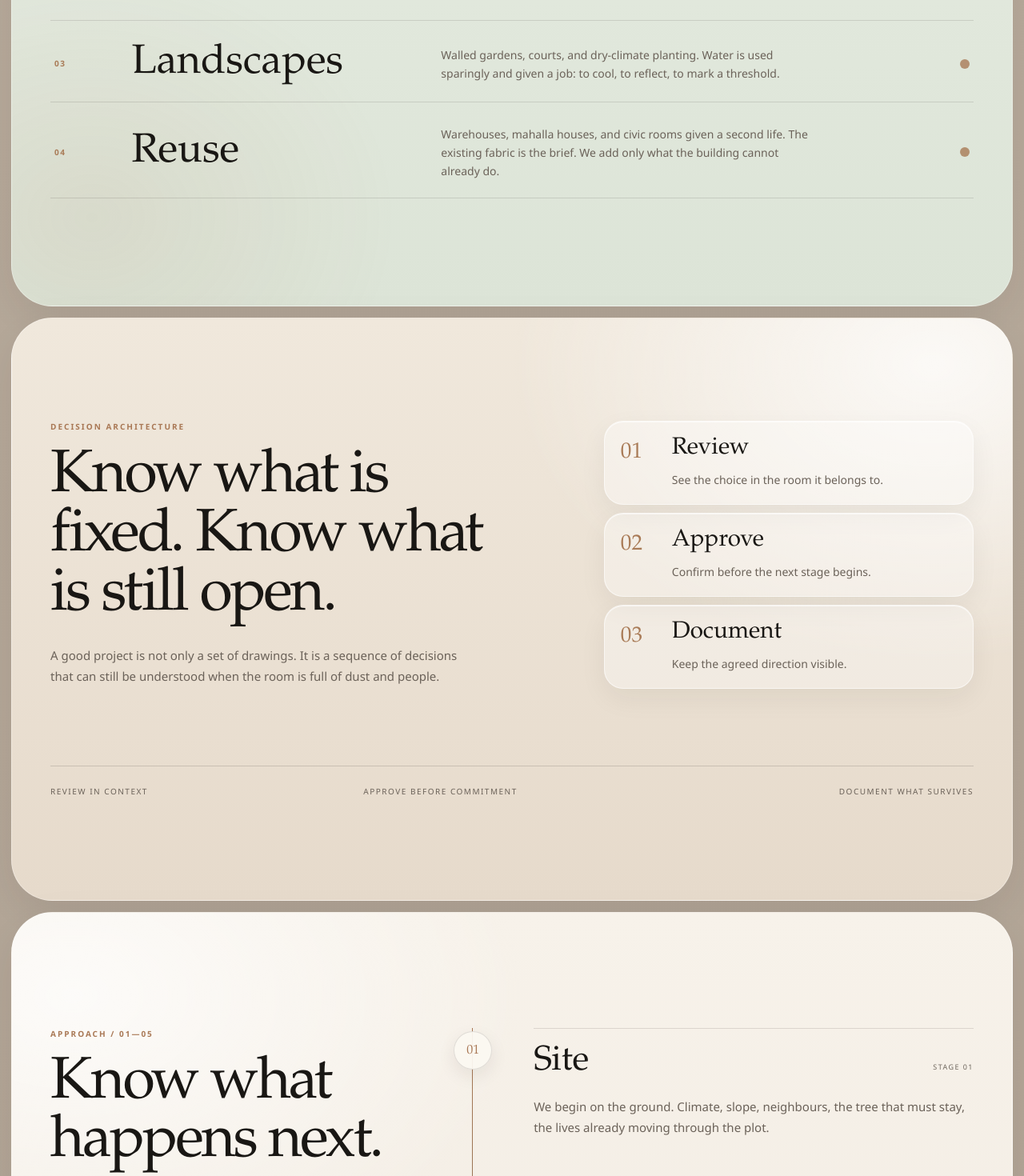
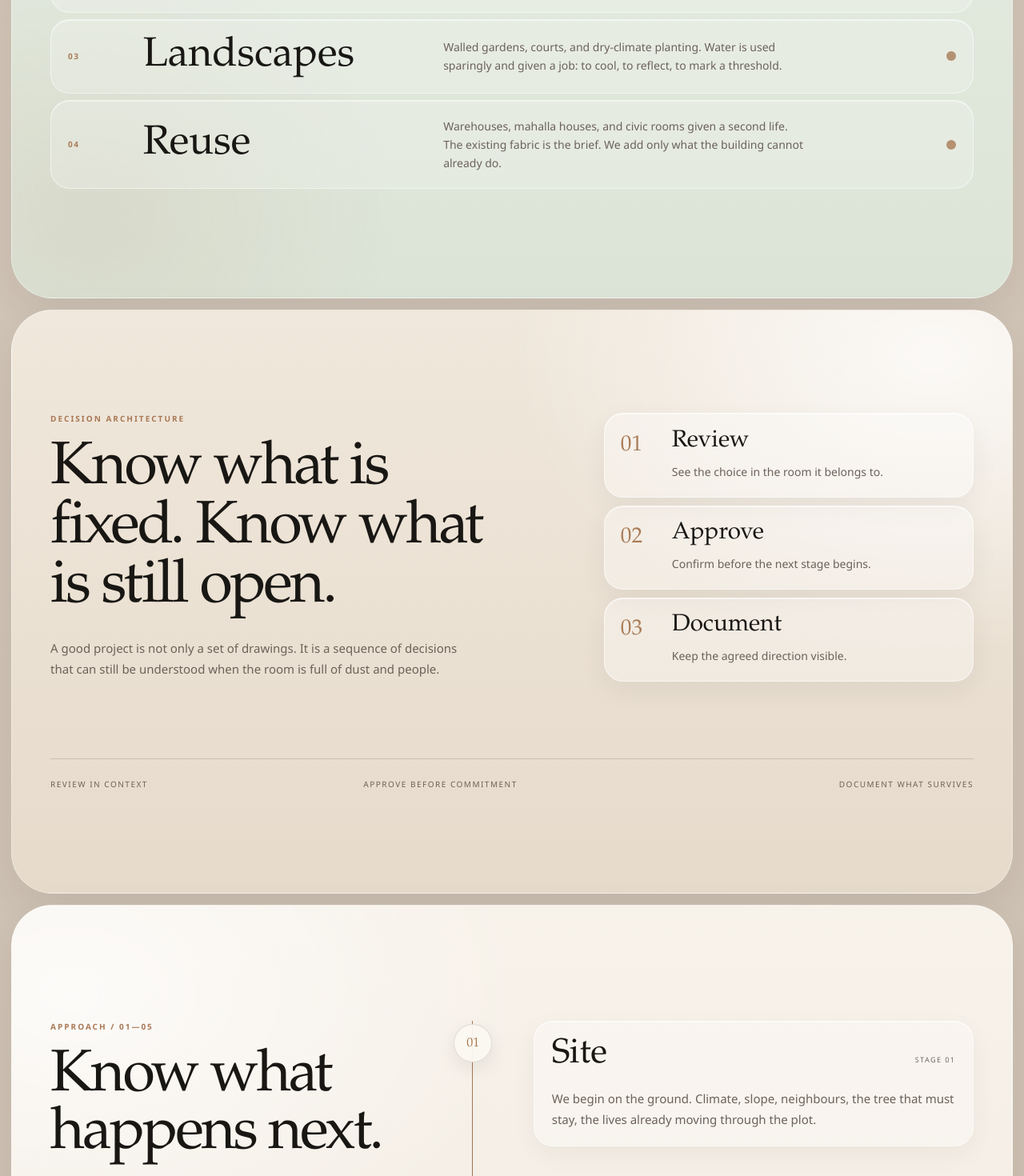
Before and after one commit to Rahmowin-1st/terrane-studio, a Next.js app: page / in a window 1280 px wide. Shown: the part 5800-7270 px from the top of the page at 80% size. Built offline with nearby package versions, Linux system fonts and the light colour scheme.

Commit message:
design: round remaining surfaces and brighten ambient field

```diff
--- a/app/final.css
+++ b/app/final.css
@@ -1,6 +1,6 @@
 /* TERRANE FINAL — warm editorial architecture, cinematic depth, zero dark sections. */
 :root{
-  --tf-bg:#b9ad9f;
+  --tf-bg:#d4c9bc;
   --tf-bone:#f5efe7;
   --tf-ivory:#fbf8f2;
   --tf-paper:#eee4d7;
@@ -35,7 +35,7 @@ html.terrane-final body{
   background:
     radial-gradient(80rem 56rem at 4% 0%,rgba(243,218,187,.72),transparent 60%),
     radial-gradient(70rem 50rem at 96% 24%,rgba(129,148,121,.32),transparent 64%),
-    linear-gradient(180deg,#c7bbad 0%,#b5a899 58%,#a99c8e 100%)!important;
+    linear-gradient(180deg,#ddd3c7 0%,#d0c4b6 58%,#c7baac 100%)!important;
   color:var(--tf-ink)!important;
 }
 html.terrane-final body::before{
@@ -427,22 +427,22 @@ html.terrane-final .work-disclosure{
 html.terrane-final .expertise-grid{display:none!important}
 html.terrane-final .expertise-note,
 html.terrane-final .discipline-copy{color:var(--tf-muted)!important}
-html.terrane-final .expertise-list{border-color:rgba(25,23,20,.12)!important}
+html.terrane-final .expertise-list{border:0!important}
 html.terrane-final .discipline-row{
-  margin:.4rem 0!important;
-  padding:1.35rem .3rem!important;
+  margin:.5rem 0!important;
+  padding:1.25rem 1.3rem!important;
   color:var(--tf-ink)!important;
-  background:transparent!important;
-  border-color:rgba(25,23,20,.12)!important;
-  border-radius:0!important;
-  transition:padding .32s var(--tf-ease),background .25s ease!important;
+  background:rgba(255,255,255,.22)!important;
+  border:1px solid rgba(255,255,255,.48)!important;
+  border-radius:24px!important;
+  box-shadow:inset 0 1px rgba(255,255,255,.52);
+  transition:transform .3s var(--tf-ease),background .25s ease!important;
 }
 html.terrane-final .discipline-title{color:var(--tf-ink)!important;transform:none!important}
 html.terrane-final .discipline-copy{color:var(--tf-muted)!important}
 html.terrane-final .discipline-row:hover{
-  padding-left:1rem!important;
-  padding-right:1rem!important;
-  background:rgba(255,255,255,.22)!important;
+  transform:translateY(-2px)!important;
+  background:rgba(255,255,255,.38)!important;
 }
 
 /* CONTROL */
@@ -470,13 +470,12 @@ html.terrane-final .approach-dot{
   box-shadow:0 8px 22px rgba(40,31,23,.08)!important;
 }
 html.terrane-final .approach-step-copy{
-  padding:1.25rem 0 0!important;
+  padding:1.25rem 1.35rem!important;
   color:var(--tf-ink)!important;
-  background:transparent!important;
-  border:0!important;
-  border-top:1px solid rgba(25,23,20,.12)!important;
-  border-radius:0!important;
-  box-shadow:none!important;
+  background:rgba(255,255,255,.30)!important;
+  border:1px solid rgba(255,255,255,.50)!important;
+  border-radius:24px!important;
+  box-shadow:0 10px 30px rgba(40,31,23,.05),inset 0 1px rgba(255,255,255,.58)!important;
 }
 html.terrane-final .approach-step p{color:var(--tf-muted)!important}
 
@@ -776,3 +775,34 @@ html.terrane-final .studio-image{transition:transform 1.2s var(--tf-ease),filter
   html.terrane-final .hero-media,
   html.terrane-final .hero-copy{transform:none!important}
 }
+
+
+/* Rounded form language: no hard underline-only fields. */
+html.terrane-final .form-field{
+  padding:.8rem .95rem .55rem!important;
+  background:rgba(255,255,255,.42)!important;
+  border:1px solid rgba(255,255,255,.66)!important;
+  border-radius:18px!important;
+  box-shadow:inset 0 1px rgba(255,255,255,.62);
+}
+html.terrane-final .form-control{
+  min-height:2.65rem!important;
+  margin-top:.15rem!important;
+  padding:0!important;
+  border:0!important;
+  border-radius:12px!important;
+  box-shadow:none!important;
+  background:transparent!important;
+}
+html.terrane-final textarea.form-control{padding-top:.45rem!important}
+html.terrane-final .form-field:focus-within{
+  border-color:rgba(86,102,83,.34)!important;
+  box-shadow:0 0 0 3px rgba(86,102,83,.08),inset 0 1px rgba(255,255,255,.72)!important;
+}
+html.terrane-final #index-menu nav a{
+  margin:.28rem 0!important;
+  padding:1rem 1.05rem!important;
+  background:rgba(255,255,255,.28)!important;
+  border:1px solid rgba(255,255,255,.48)!important;
+  border-radius:22px!important;
+}
```
